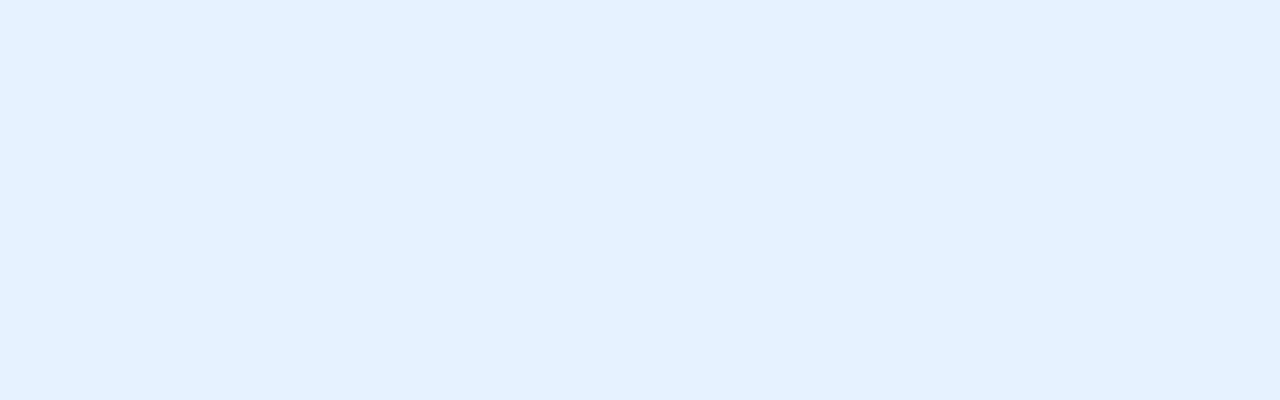
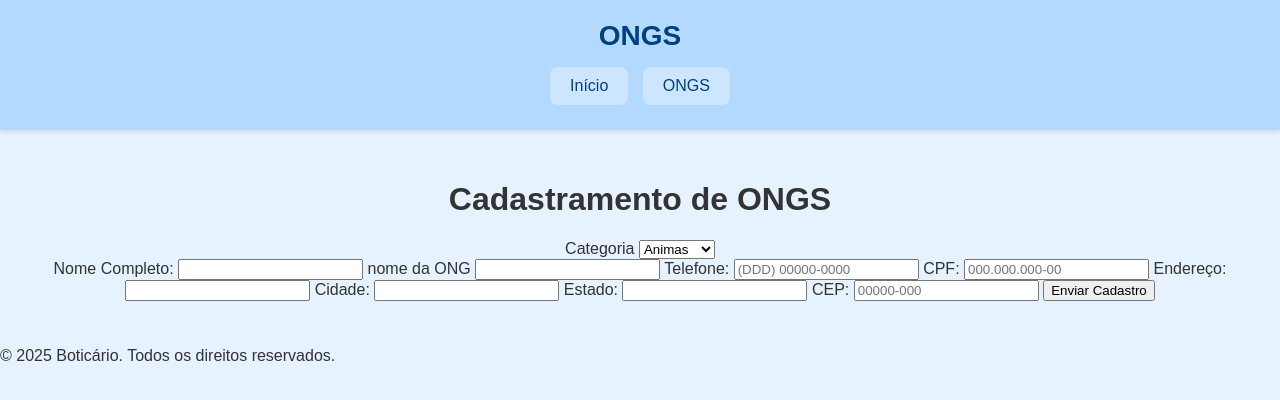
Before and after one commit to lucashmc/VoluntarioProva, a plain HTML site: page cadastrarOngs.html in a window 1280 px wide. Drawn offline with Linux system fonts and the light colour scheme; a script that the page names is missing.

Commit message:
adição do cadastramento das ongs, mas ainda e so um protótipo nao esta finalizado

```diff
--- a/cadastrarOngs.html
+++ b/cadastrarOngs.html
@@ -9,6 +9,60 @@
     <script src='main.js'></script>
 </head>
 <body>
+    <header class="cabecalho">
+        <h2>ONGS</h2>
+        <nav>
+            <a href="index.html"><button>Início</button></a>
+            <a href="visualizacao.html"><button>ONGS</button></a>
+
+        </nav>
+    </header>
+
+<main class="container">
+        <h1>Cadastramento de ONGS</h1>
+       <label for="categoria">Categoria</label>
+            <select id="categoria">
+                <option value="transporte">Animas</option>
+                <option value="alimentacao">Saude</option>
+                <option value="lazer">limpeza</option>
+                <option value="saude">Proteçao</option>
+                <option value="outros">Outros</option>
+
+            </select>
+        <form action="#" method="post" class="formulario">
+            <label for="nome">Nome Completo:</label>
+            <input type="text" id="nome" name="nome" required>
+
+            <label for="titulo">nome da ONG</label>
+            <input type="text" id="titulo" name="titulo" required>
+
+            <label for="telefone">Telefone:</label>
+            <input type="tel" id="telefone" name="telefone" placeholder="(DDD) 00000-0000" required>
+
+            <label for="cpf">CPF:</label>
+            <input type="text" id="cpf" name="cpf" placeholder="000.000.000-00" required>
+
+            <label for="endereco">Endereço:</label>
+            <input type="text" id="endereco" name="endereco" required>
+
+            <label for="cidade">Cidade:</label>
+            <input type="text" id="cidade" name="cidade" required>
+
+            <label for="estado">Estado:</label>
+            <input type="text" id="estado" name="estado" required>
+
+            <label for="cep">CEP:</label>
+            <input type="text" id="cep" name="cep" placeholder="00000-000" required>
+
+            <button type="submit" class="botao-enviar">Enviar Cadastro</button>
+        </form>
+    </main>
+
+    <footer>
+        <p>&copy; 2025 Boticário. Todos os direitos reservados.</p>
+    </footer>
+
+
 
 </body>
 </html>
--- a/main.js
+++ /dev/null
@@ -1 +0,0 @@
-//
```
Also changed, not shown: index.html (+8 -2 lines).
